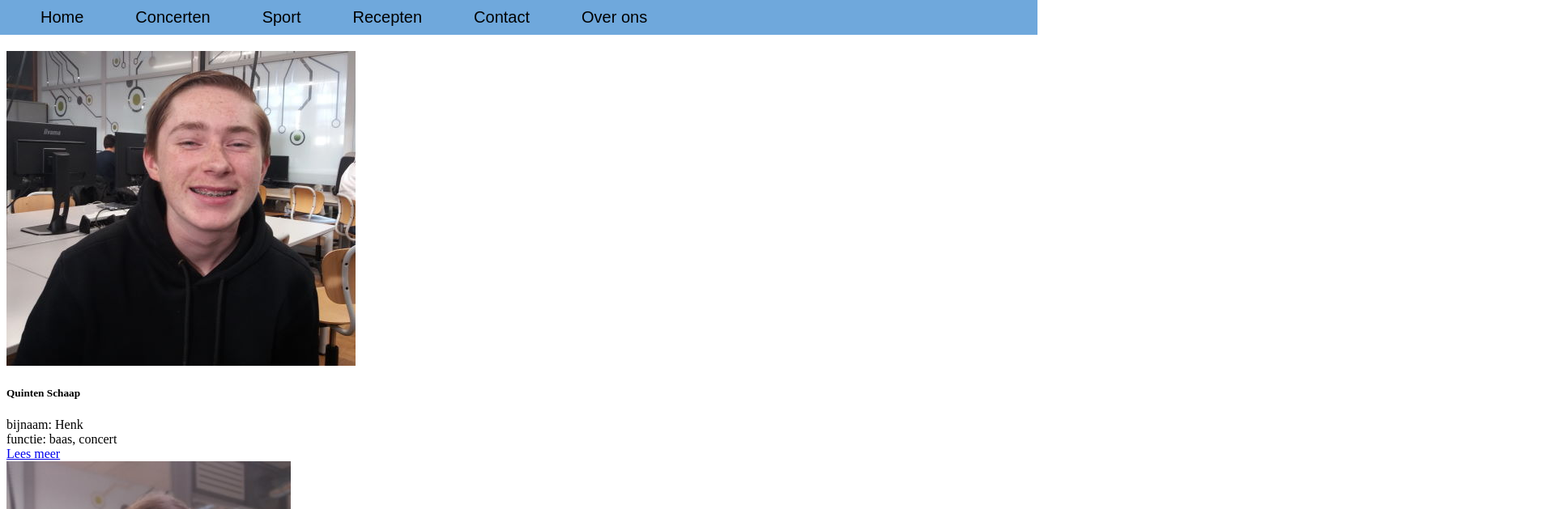
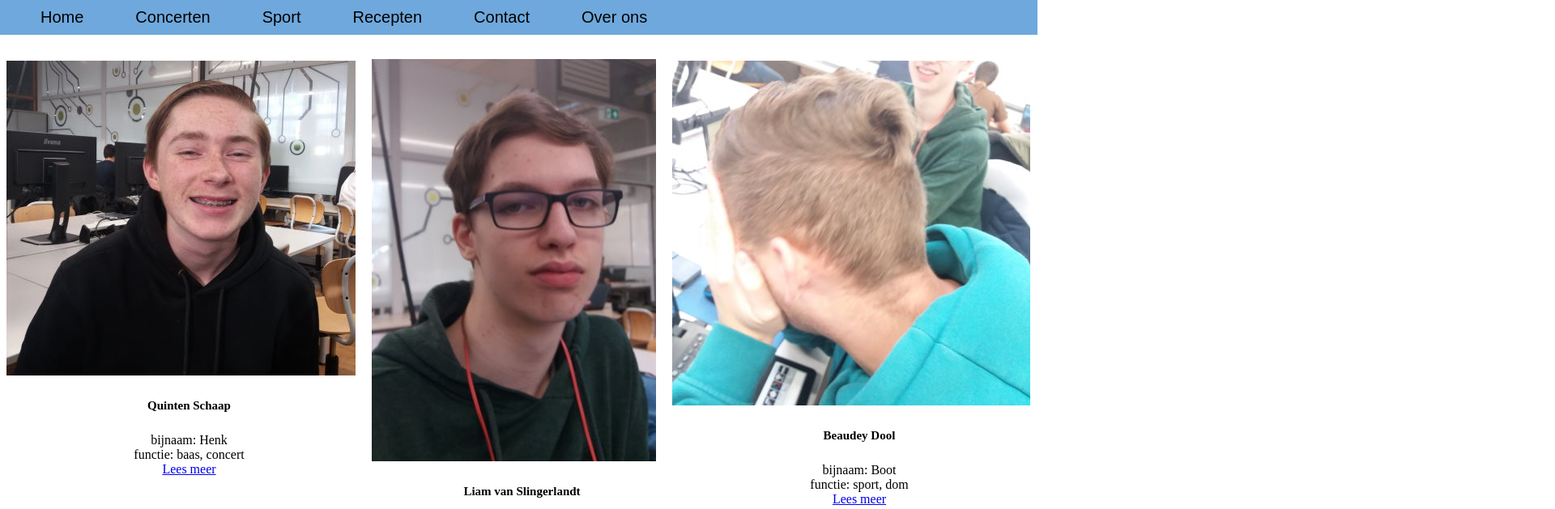
Before and after one commit to Marco-Vermaas/project-bier-hier, a plain HTML site: page src/overons.html in a window 1280 px wide. Shown: the top 629 px of the page at 81% size, 1920 px wide, since content can reach past the window. Drawn offline with Linux system fonts and the light colour scheme.

Commit message:
push contact over ons pagina compleet

```diff
--- a/src/css.css
+++ b/src/css.css
@@ -91,3 +91,20 @@ button.btn.btn-default {
 nav#footer {
     margin-top: 15px;
 }
+/*----------------------- over ons Style --------------------------*/
+img{
+    margin-top: 2.6%;
+    margin-right: 20px;
+    align-self: center;
+}
+#wrapper2{
+    text-align: center;
+}
+div#afbeeldingen, div#afbeeldingen\.2{
+    display: flex;
+    justify-content: space-evenly;
+    /*justify-content: flex-start;*/
+}
+h5{
+    font-size: 15px;
+}
```
